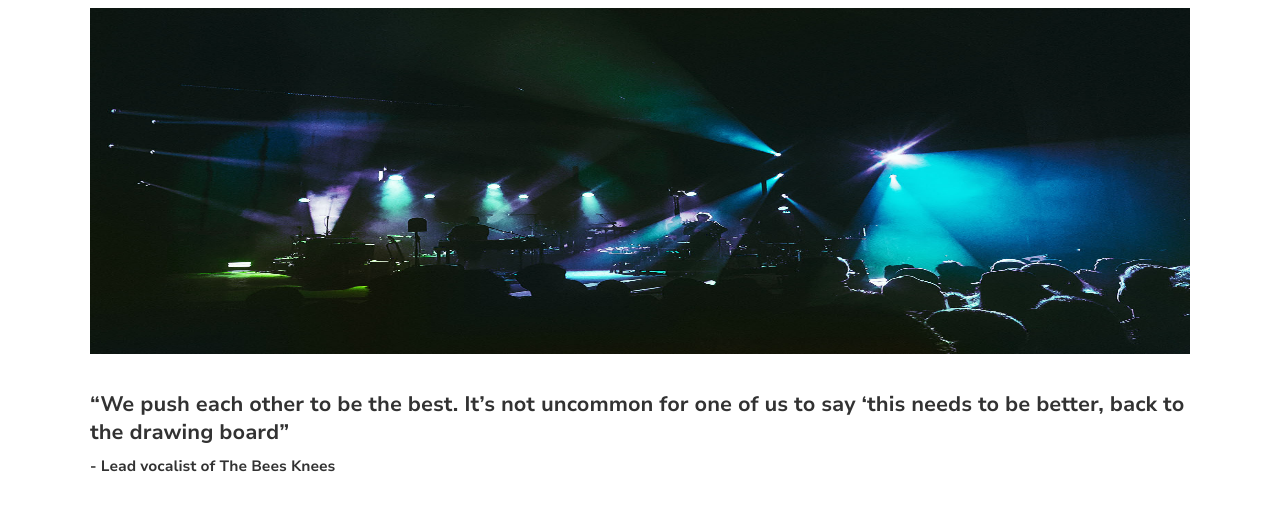
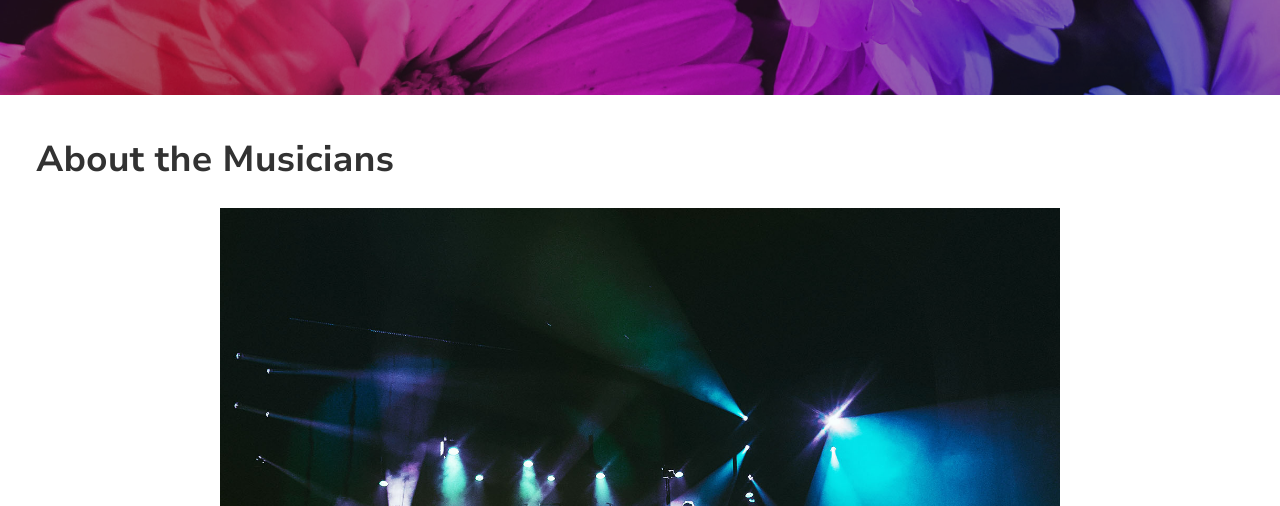
Before and after one commit to samihasamin/samiha-samin-bandsite, a plain HTML site: page index.html in a window 1280 px wide. Shown: the part 667-1173 px from the top of the page. Drawn offline with Linux system fonts and the light colour scheme; files whose address does not match are found by name.

Commit message:
Add styles to desktop width

```diff
--- a/styles/bio.scss
+++ b/styles/bio.scss
@@ -10,6 +10,10 @@
     display: flex;
     padding: 0px 36px;
     gap: 36px;
+  }
+
+  @include desktop {
+    padding-left: 130px; //how to make bavbar bigger for desktop without affecting the links?//
   }
 
   &__logo {
@@ -54,7 +58,7 @@
 
 .herosection {
   background-image: url(../assets/images/hero-bio.jpg);
-  background-position: center;
+  background-position: center center;
   background-size: cover;
   background-color: rgba(50, 50, 50, 0.5);
   background-blend-mode: overlay;
@@ -75,10 +79,19 @@
       top: 230px;
       padding-left: 36px;
     }
+
+    @include desktop {
+      top: 330px;
+      padding-left: 130px;
+    }
   }
 
   @include tablet {
     height: 500px;
+  }
+
+  @include desktop {
+    height: 700px;
   }
 }
 
@@ -109,6 +122,11 @@
       height: 400px;
       width: 100%;
     }
+
+    @include desktop {
+      padding: 24px 220px 30px 220px;
+      height: 550px;
+    }
   }
 
   &__quote {
@@ -124,6 +142,11 @@
       font-weight: bolder;
     }
 
+    @include desktop {
+      padding: 0px 220px 10px 220px;
+      width: 90%; //not sure//
+    }
+
     &--vocalist {
       color: $primary-color-one;
       font-family: "NunitoSans";
@@ -135,6 +158,10 @@
         font-size: 15px;
         padding: 0px 90px;
         font-weight: 900;
+      }
+
+      @include desktop {
+        padding: 0px 220px;
       }
     }
   }
@@ -152,6 +179,10 @@
       padding: 36px 90px 25px 90px;
     }
 
+    @include desktop {
+      padding: 36px 220px 25px 220px;
+    }
+
     &--whole {
       @include tablet {
         display: flex;
@@ -159,6 +190,10 @@
         gap: 10px;
         line-height: 1.5rem;
         font-size: 14px;
+      }
+
+      @include desktop {
+        padding: 0px 220px 36px 220px;
       }
 
       .aboutbandsite__article--first {
@@ -193,6 +228,10 @@
     padding: 45px 36px 36px 36px;
   }
 
+  @include desktop {
+    padding: 45px 150px 36px 150px;
+  }
+
   &__title {
     color: $primary-color-one;
     padding-bottom: 11px;
@@ -221,6 +260,10 @@
         padding: 10px;
         flex-grow: 1;
       }
+
+      @include desktop {
+        width: 33%; //how to make image bigger?//
+      }
     }
   }
 }
@@ -236,6 +279,10 @@
   @include tablet {
     padding: 40px 36px;
     gap: 36px;
+  }
+
+  @include desktop {
+    padding: 40px 150px;
   }
 
   &__logo {
@@ -296,6 +343,11 @@
       justify-content: space-between;
     }
 
+    @include desktop {
+      @include flex-align(row, 60px);
+      justify-content: start;
+    }
+
     .footer__management,
     .footer__artist-group,
     .footer__entertainment {
```
Also changed, not shown: styles/bio.css, 1 other file.
